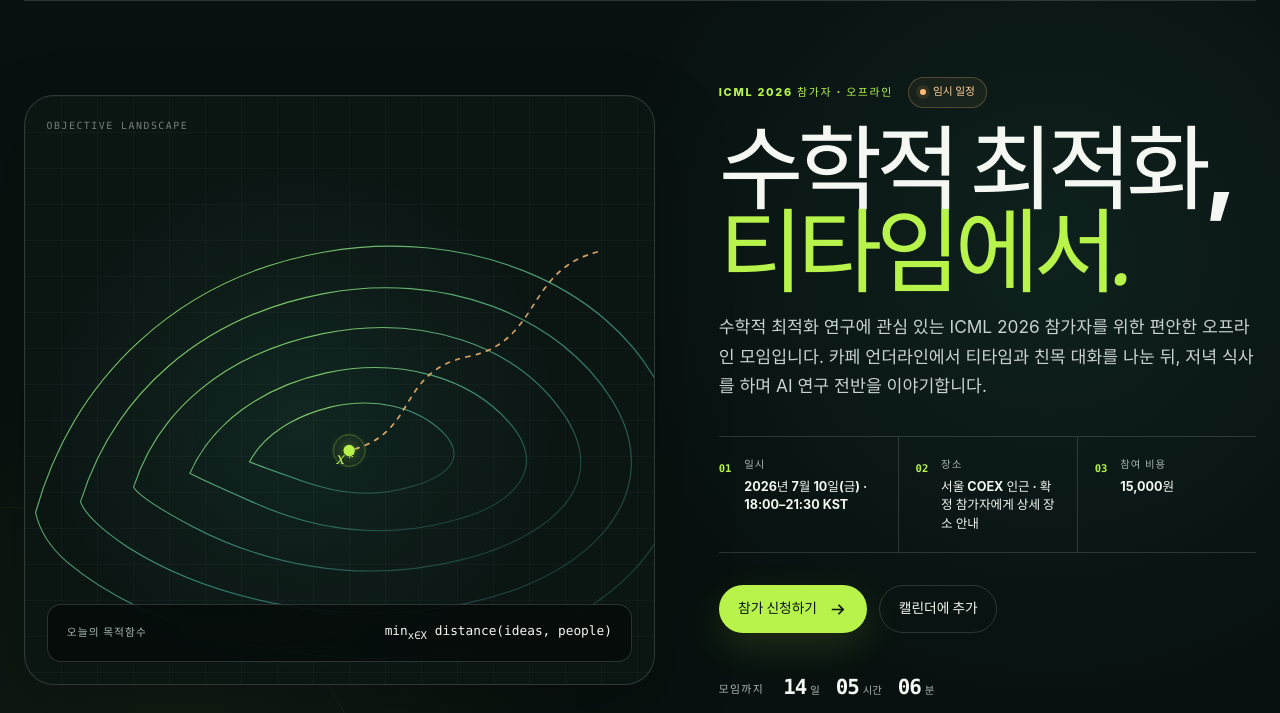
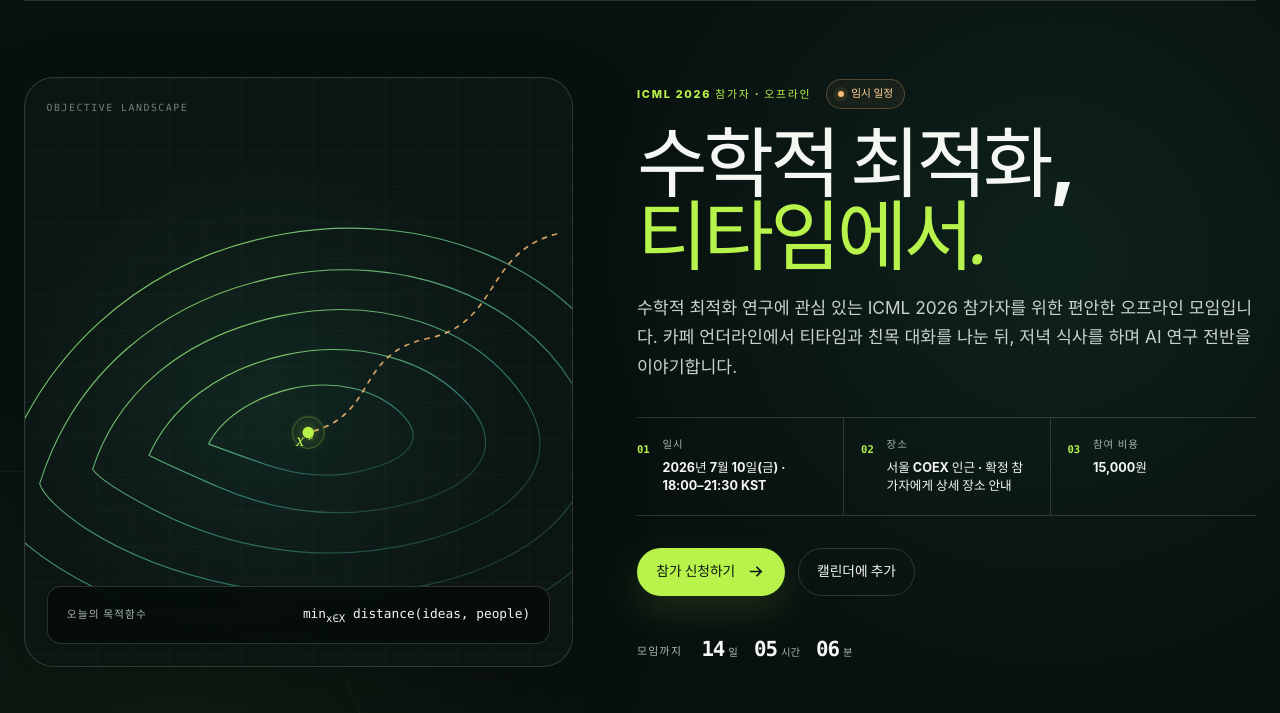
Before and after one commit to Mathematical-optimization/ICML2026_Mathematical_Optimization, a plain HTML site: page index.html in a window 1280 px wide. Both pictures are taken after a click on the button "한국어로 보기". Shown: the part 87-800 px from the top of the page. Drawn offline with Linux system fonts and the light colour scheme.

Commit message:
Update styles.css

```diff
--- a/styles.css
+++ b/styles.css
@@ -350,6 +350,7 @@ button, input, select, textarea { font: inherit; }
 .detail-card .detail-secondary { margin-top: -0.1rem; color: #c7d0cc; font-size: 0.88rem; font-weight: 600; }
 .detail-card small { display: block; max-width: 640px; color: var(--muted); font-size: 0.78rem; line-height: 1.55; }
 .text-link { display: inline-flex; align-items: center; gap: 0.45rem; color: var(--accent); font-size: 0.78rem; font-weight: 800; text-decoration: none; white-space: nowrap; }
+.notice-chip { display: inline-flex; align-items: center; min-height: 36px; padding: 0.55rem 0.8rem; border: 1px solid rgba(183,243,74,0.32); border-radius: 999px; background: rgba(183,243,74,0.08); color: var(--accent); font-size: 0.72rem; font-weight: 850; letter-spacing: 0.02em; white-space: nowrap; }
 
 .rsvp-section { width: min(calc(100% - 48px), var(--max)); min-height: 540px; margin: 0 auto 110px; display: grid; grid-template-columns: 0.75fr 1.25fr; overflow: hidden; border-radius: var(--radius-lg); background: var(--accent); color: var(--ink); }
 .rsvp-graphic { min-height: 100%; position: relative; overflow: hidden; background: #a9e642; }
@@ -436,7 +437,7 @@ button, input, select, textarea { font: inherit; }
   .prompt-panel { padding: 1.35rem; }
   .details-grid { grid-template-columns: 1fr; }
   .detail-card-wide { grid-column: auto; grid-template-columns: 46px 1fr; }
-  .detail-card-wide .text-link { grid-column: 2; }
+  .detail-card-wide .text-link, .detail-card-wide .notice-chip { grid-column: 2; justify-self: start; }
   .rsvp-section { min-height: 0; grid-template-columns: 1fr; margin-bottom: 74px; border-radius: 22px; }
   .rsvp-graphic { min-height: 250px; }
   .rsvp-copy { padding: 2.2rem 1.35rem 2.6rem; }
@@ -456,3 +457,16 @@ button, input, select, textarea { font: inherit; }
   .hero { min-height: 0; display: block; }
   .rsvp-section { display: block; }
 }
+
+/* Keep the Korean hero title balanced on wide screens without affecting mobile layouts. */
+@media (min-width: 1041px) {
+  [lang="ko"] .hero {
+    grid-template-columns: minmax(0, 0.94fr) minmax(500px, 1.06fr);
+  }
+  [lang="ko"] .hero h1 {
+    font-size: clamp(3.9rem, 6vw, 6rem);
+    line-height: 0.92;
+    letter-spacing: -0.052em;
+    word-break: keep-all;
+  }
+}
```
